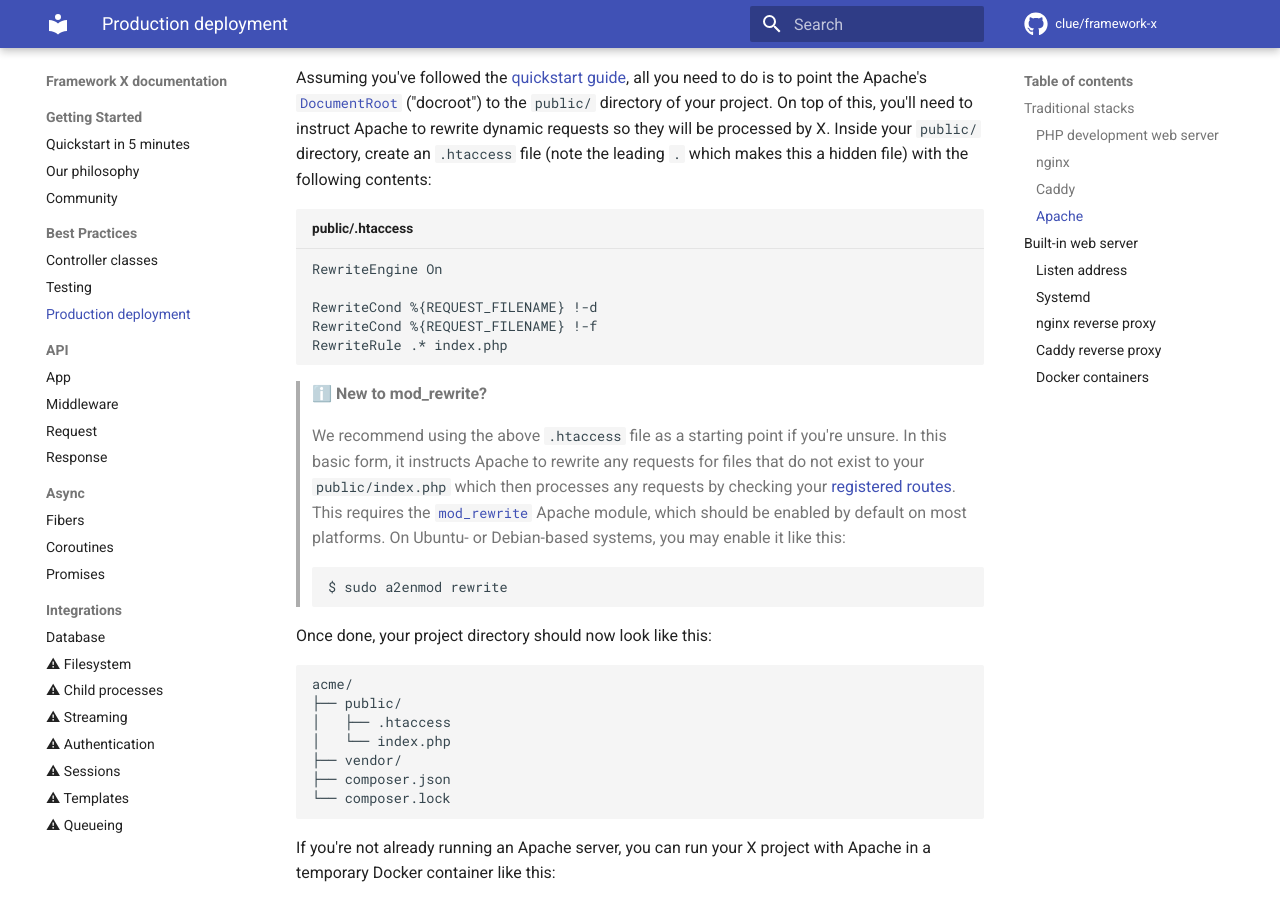
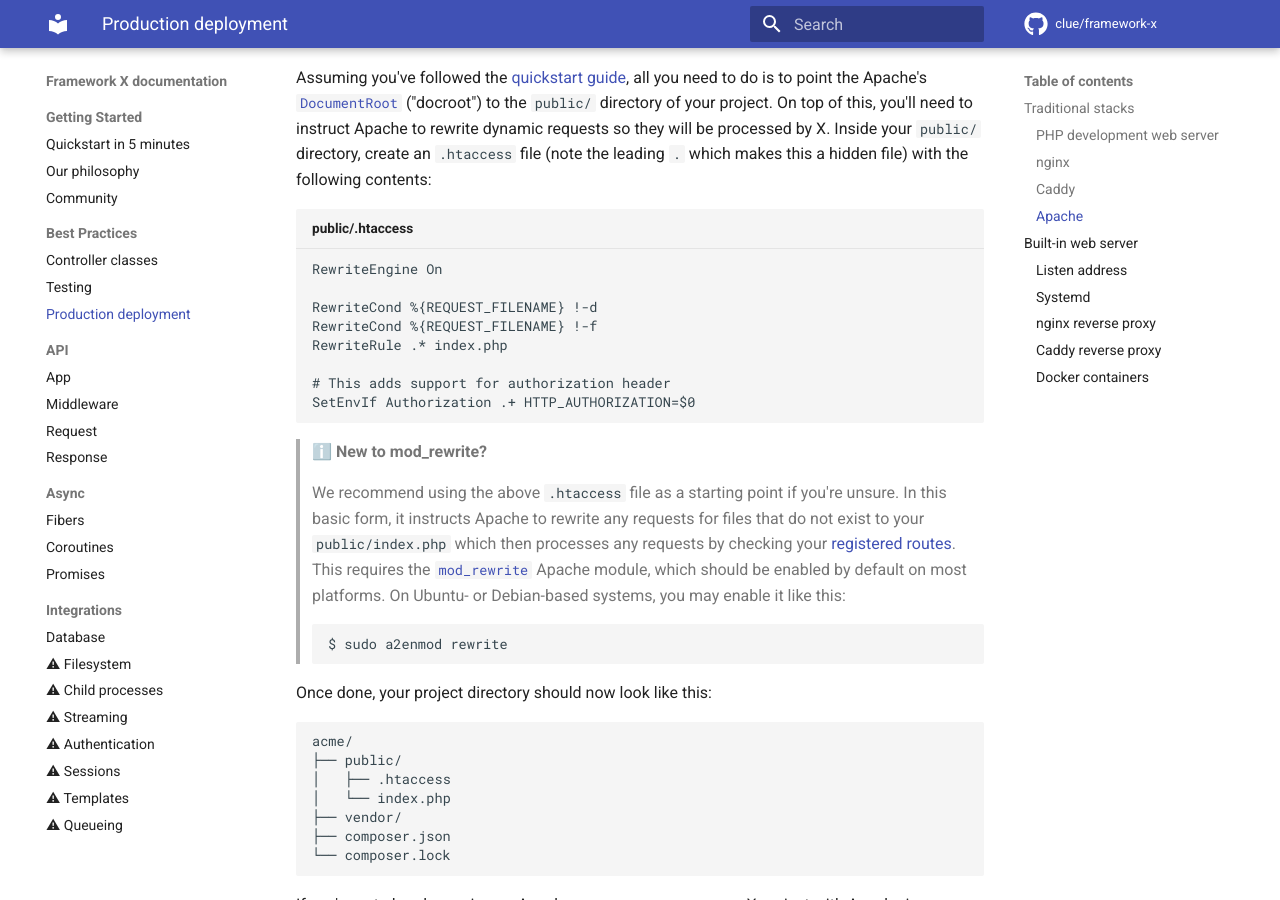
Before and after one commit to clue/framework-x, an MkDocs documentation site: the page built from docs/best-practices/deployment.md, in a window 1280 px wide and 900 px high, scrolled down 3578 px. Built offline with MkDocs 1.6.1 and Material for MkDocs 9.7.7, drawn with Linux system fonts in a browser that asks for light colours; comment, search, counter and statistics services are not loaded.

Commit message:
Add instructions for authorization header under Apache

````diff
--- a/docs/best-practices/deployment.md
+++ b/docs/best-practices/deployment.md
@@ -185,6 +185,9 @@ RewriteEngine On
 RewriteCond %{REQUEST_FILENAME} !-d
 RewriteCond %{REQUEST_FILENAME} !-f
 RewriteRule .* index.php
+
+# This adds support for authorization header
+SetEnvIf Authorization .+ HTTP_AUTHORIZATION=$0
 ```
 
 > ℹ️ **New to mod_rewrite?**
````
Also changed, not shown: 1 other file.
